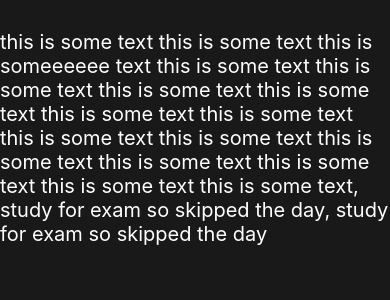
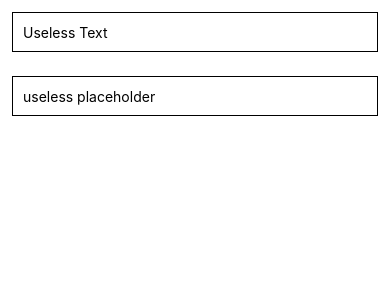
Before and after one commit to Hussain-hamim/Taskly, a React Native app: screen / in a window 390 px wide. Shown: the top 300 px of the page. Built offline with nearby package versions, Linux system fonts and the light colour scheme.

Commit message:
inputText

```diff
--- a/App.js
+++ b/App.js
@@ -1,54 +1,35 @@
 import React from "react";
-import { Text, StyleSheet, View } from "react-native";
+import { SafeAreaView, StyleSheet, TextInput } from "react-native";
 
-const BoldAndBeautiful = () => {
+const TextInputExample = () => {
+  const [text, onChangeText] = React.useState("Useless Text");
+  const [number, onChangeNumber] = React.useState("");
+
   return (
-    <View style={styles.container}>
-      <Text
-        accessibilityHint="a text"
-        accessibilityLanguage="english" // ios
-        adjustsFontSizeToFit={true}
-        allowFontScaling={true}
-        android_hyphenationFrequency="none"
-        aria-busy={true}
-        aria-checked={true}
-        style={styles.text}
-        dataDetectorType="all" // "phoneNumber", "link", "email", "none"
-        disabled={false}
-        ellipsizeMode="tail" // enum('head', 'middle', 'tail', 'clip') // On Android, when numberOfLines is set to a value higher than 1, only tail value will work correctly.
-        id="one"
-        nativeID="two"
-        onPress={() => null}
-        onLongPress={() => null}
-        onResponderMove={() => null}
-        onResponderGrant={() => null}
-        selectable={true}
-        selectionColor="orchid" // android
-      >
-        this is some text this is some text this is someeeeee text this is some
-        text this is some text this is some text this is some text this is some
-        text this is some text this is some text this is some text this is some
-        text this is some text this is some text this is some text this is some
-        text, study for exam so skipped the day, study for exam so skipped the
-        day
-      </Text>
-    </View>
+    <SafeAreaView>
+      <TextInput
+        style={styles.input}
+        onChangeText={onChangeText}
+        value={text}
+      />
+      <TextInput
+        style={styles.input}
+        onChangeText={onChangeNumber}
+        value={number}
+        placeholder="useless placeholder"
+        keyboardType="numeric"
+      />
+    </SafeAreaView>
   );
 };
 
 const styles = StyleSheet.create({
-  container: {
-    flex: 1,
-    backgroundColor: "#0e0d0df1",
-    paddingVertical: 30,
-  },
-  text: {
-    color: "white",
-    fontSize: 20,
-  },
-  innerText: {
-    color: "red",
+  input: {
+    height: 40,
+    margin: 12,
+    borderWidth: 1,
+    padding: 10,
   },
 });
 
-export default BoldAndBeautiful;
+export default TextInputExample;
```
